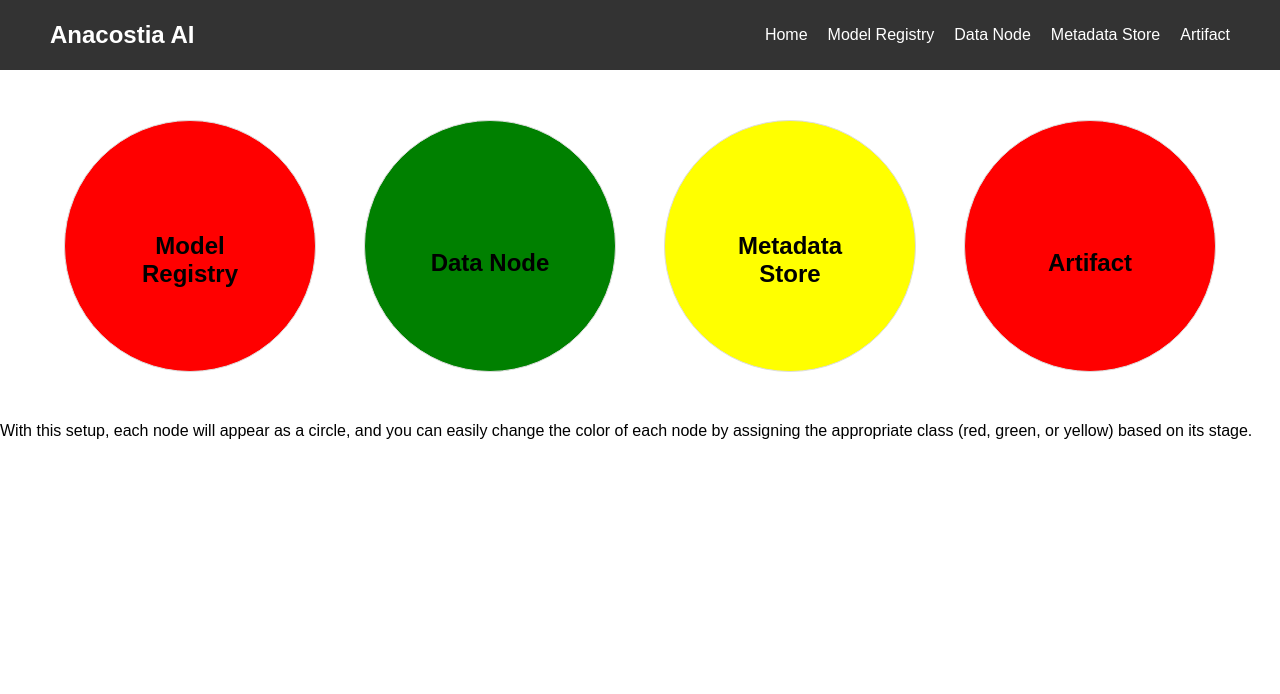
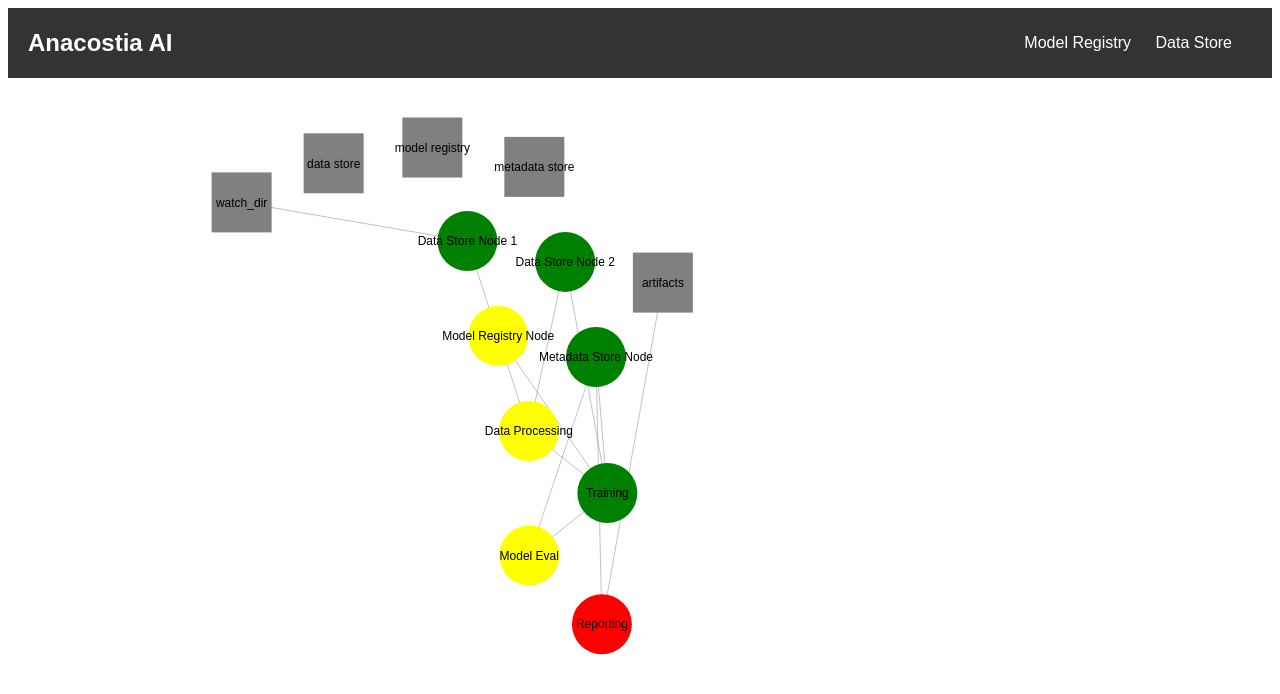
Before and after one commit to anacostiaAI/anacostia-pipeline, a Flask app: page / in a window 1280 px wide. Shown: the top 694 px of the page. Run offline with Flask 3, Linux system fonts and the light colour scheme; some libraries are stand-ins or nearby versions.

Commit message:
update d3 graph

```diff
--- a/anacostia_pipeline/frontend/static/css/styles.css
+++ b/anacostia_pipeline/frontend/static/css/styles.css
@@ -1,97 +1,71 @@
 body {
     font-family: Arial, sans-serif;
-    margin: 0;
-    padding: 0;
 }
 
 nav {
-    background-color: #333;
-    color: white;
     display: flex;
     justify-content: space-between;
     align-items: center;
-    padding: 10px 50px;
+    padding: 10px 20px;
+    background-color: #333;
+    color: #fff;
 }
 
-.navbar-logo {
+.logo {
     font-size: 24px;
     font-weight: bold;
 }
 
-.navbar-menu {
+.menu-items {
     list-style-type: none;
-    display: flex;
-    gap: 20px;
+    padding: 0;
 }
 
-.navbar-menu li a {
-    color: white;
-    text-decoration: none;
-    transition: color 0.3s;
+.menu-items li {
+    display: inline;
+    margin-right: 20px;
 }
 
-.navbar-menu li a:hover {
-    color: #ddd;
+.menu-items a {
+    color: #fff;
+    text-decoration: none;
 }
 
-.dashboard {
-    display: flex;
-    justify-content: space-around;
-    align-items: center;
-    padding: 50px;
-    gap: 20px;
+
+/* D3.js styles */
+.node {
+    stroke: #fff;
+    stroke-width: 1.5px;
 }
 
-.node {
-    border: 1px solid #ddd;
-    padding: 20px;
-    border-radius: 5px;
-    width: 200px;
-    text-align: center;
-}
-/* ... previous CSS ... */
-
-.dashboard {
-    display: flex;
-    justify-content: space-around;
-    align-items: center;
-    padding: 50px;
-    gap: 20px;
+.link {
+    stroke: #999;
+    stroke-opacity: 0.6;
 }
 
-.node {
-    border: 1px solid #ddd;
-    padding: 50px;
-    border-radius: 50%; /* Makes the node a circle */
-    width: 150px;
-    height: 150px;
+.folder-icons {
+    display: flex;
+    justify-content: space-between;
+    padding: 20px 0;
+}
+
+.folder {
+    width: calc(20% - 10px); /* 20% for each of the 5 folders, minus a little for spacing */
+    height: 100px;
+    background-color: blue;
+    color: white;
+    display: flex;
+    align-items: center;
+    justify-content: center;
     text-align: center;
+    border-radius: 5px;
     position: relative;
 }
 
-.node h2 {
-    position: absolute;
-    top: 50%;
-    left: 50%;
-    transform: translate(-50%, -60%);
+.folder-label {
+    font-size: 14px;
+    white-space: nowrap;
+    overflow: hidden;
+    text-overflow: ellipsis;
+    max-width: 90%;
 }
-
-.node p {
-    position: absolute;
-    top: 50%;
-    left: 50%;
-    transform: translate(-50%, 10%);
-}
-
-/* Node stages */
-.node.red {
-    background-color: red;
-}
-
-.node.green {
-    background-color: green;
-}
-
-.node.yellow {
-    background-color: yellow;
-}
--- a/anacostia_pipeline/frontend/templates/index.html
+++ b/anacostia_pipeline/frontend/templates/index.html
@@ -5,49 +5,147 @@
     <meta name="viewport" content="width=device-width, initial-scale=1.0">
     <title>Anacostia AI Dashboard</title>
     <link rel="stylesheet" href="{{ url_for('static', filename='css/styles.css') }}">
-    <script src="{{ url_for('static', filename='js/d3.min.js') }}"></script>
-    <script src="https://unpkg.com/htmx.org"></script>
 </head>
 <body>
-    <!-- Navbar -->
     <nav>
-        <div class="navbar-logo">
-            Anacostia AI
-        </div>
-        <ul class="navbar-menu">
-            <li><a href="#">Home</a></li>
+        <div class="logo">Anacostia AI</div>
+        <ul class="menu-items">
             <li><a href="#">Model Registry</a></li>
-            <li><a href="#">Data Node</a></li>
-            <li><a href="#">Metadata Store</a></li>
-            <li><a href="#">Artifact</a></li>
+            <li><a href="#">Data Store</a></li>
+            <!-- Add more sections as needed -->
         </ul>
     </nav>
+    <svg width="960" height="600" id="dashboard"></svg>
 
-    <!-- Dashboard Content -->
-    <div class="dashboard">
-        <div class="node red">
-            <h2>Model Registry</h2>
-        </div>
-        <div class="node green">
-            <h2>Data Node</h2>
-        </div>
-        <div class="node yellow">
-            <h2>Metadata Store</h2>
-        </div>
-        <div class="node red">
-            <h2>Artifact</h2>
-        </div>
-    </div>
+    <script src="https://d3js.org/d3.v6.min.js"></script>
+    <script>
+        const nodes = [
+            // First Row
+            { id: "watch_dir", type: "folder", status: "grey", row: 1 },
+            { id: "data store", type: "folder", status: "grey", row: 1 },
+            { id: "model registry", type: "folder", status: "grey", row: 1 },
+            { id: "metadata store", type: "folder", status: "grey", row: 1 },
+            { id: "artifacts", type: "folder", status: "grey", row: 1 },
+            // Second Row
+            { id: "Data Store Node 1", status: "green", row: 2 },
+            { id: "Data Store Node 2", status: "green", row: 2 },
+            { id: "Model Registry Node", status: "yellow", row: 2 },
+            { id: "Metadata Store Node", status: "green", row: 2 },
+            // Third Row
+            { id: "Data Processing", status: "yellow", row: 3 },
+            // Fourth Row
+            { id: "Training", status: "green", row: 4 },
+            // Fifth Row
+            { id: "Model Eval", status: "yellow", row: 5 },
+            // Sixth Row
+            { id: "Reporting", status: "red", row: 6 }
+        ];
 
-<!-- ... remaining HTML ... -->
-With this setup, each node will appear as a circle, and you can easily change the color of each node by assigning the appropriate class (red, green, or yellow) based on its stage.
+        const links = [
+            // Data Flow Visualization
+            { source: "watch_dir", target: "Data Store Node 1" },
+            { source: "Data Store Node 1", target: "Data Processing" },
+            { source: "Data Processing", target: "Data Store Node 2" },
+            { source: "Data Processing", target: "Training" },
+            { source: "Data Store Node 2", target: "Training" },
+            { source: "Training", target: "Model Registry Node" },
+            { source: "Training", target: "Metadata Store Node" },
+            { source: "Training", target: "Model Eval" },
+            { source: "Metadata Store Node", target: "Model Eval" },
+            { source: "Metadata Store Node", target: "Reporting" },
+            { source: "Reporting", target: "artifacts" }
+        ];
 
+        // Define a fixed x-coordinate for the folders to position them in a row
+        const folderPositions = {
+            "watch_dir": 100,
+            "data store": 200,
+            "model registry": 300,
+            "metadata store": 400,
+            "artifacts": 500
+        };
 
+        const simulation = d3.forceSimulation(nodes)
+        .force("link", d3.forceLink(links).id(d => d.id).distance(100))
+        .force("charge", d3.forceManyBody().strength(-500))
+        .force("collide", d3.forceCollide().radius(50))
+        .force("center", d3.forceCenter(500, 250))
+        .force("y", d3.forceY().y(d => 50 + (d.row - 1) * 100).strength(1.5))
+        .force("x", d3.forceX().x(d => {
+            if (d.type === "folder") return folderPositions[d.id];
+            return 300;
+        }).strength(d => d.type === "folder" ? 2.0 : 1.0)); // Strengthened x-force for folders
 
+        const svg = d3.select("#dashboard");
 
+        const link = svg.append("g")
+            .attr("stroke", "#999")
+            .attr("stroke-opacity", 0.6)
+            .selectAll("line")
+            .data(links)
+            .join("line")
+            .attr("marker-end", "url(#arrow)");
 
+        // Arrow definition for links
+        svg.append("defs").selectAll("marker")
+            .data(["arrow"])
+            .enter().append("marker")
+            .attr("id", d => d)
+            .attr("viewBox", "0 -5 10 10")
+            .attr("refX", 25)
+            .attr("refY", 0)
+            .attr("markerWidth", 6)
+            .attr("markerHeight", 6)
+            .attr("orient", "auto")
+            .append("path")
+            .attr("d", "M0,-5L10,0L0,5")
+            .attr("fill", "#999");
 
+        // Render folders as squares and other nodes as circles
+        const node = svg.append("g")
+            .selectAll("g")
+            .data(nodes)
+            .enter().append("g");
 
-    <script src="{{ url_for('static', filename='js/main.js') }}"></script>
+        node.filter(d => d.type === "folder")
+            .append("rect")
+            .attr("width", 60)
+            .attr("height", 60)
+            .attr("fill", d => d.status)
+            .attr("x", -30)
+            .attr("y", -30);
+
+        node.filter(d => d.type !== "folder")
+            .append("circle")
+            .attr("r", 30)
+            .attr("fill", d => d.status);
+
+        node.append("title")
+            .text(d => d.id);
+
+        const label = svg.append("g")
+            .selectAll("text")
+            .data(nodes)
+            .enter().append("text")
+            .text(d => d.id)
+            .attr("font-size", "12px")
+            .attr("text-anchor", "middle")
+            .attr("dy", ".35em");
+
+        simulation.on("tick", () => {
+            link
+                .attr("x1", d => d.source.x)
+                .attr("y1", d => d.source.y)
+                .attr("x2", d => d.target.x)
+                .attr("y2", d => d.target.y);
+
+            node
+                .attr("transform", d => `translate(${d.x}, ${d.y})`);
+
+            label
+                .attr("x", d => d.x)
+                .attr("y", d => d.y);
+        });
+    </script>
 </body>
 </html>
```
Also changed, not shown: anacostia_pipeline/frontend/static/js/main.js (line endings or trailing spaces).
